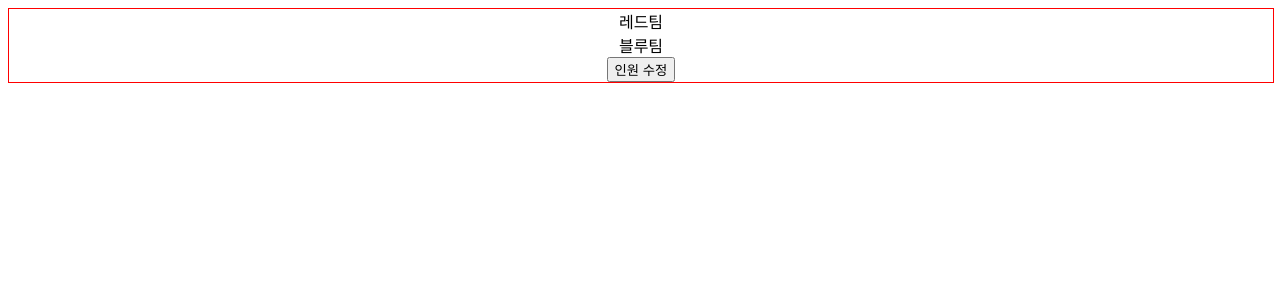
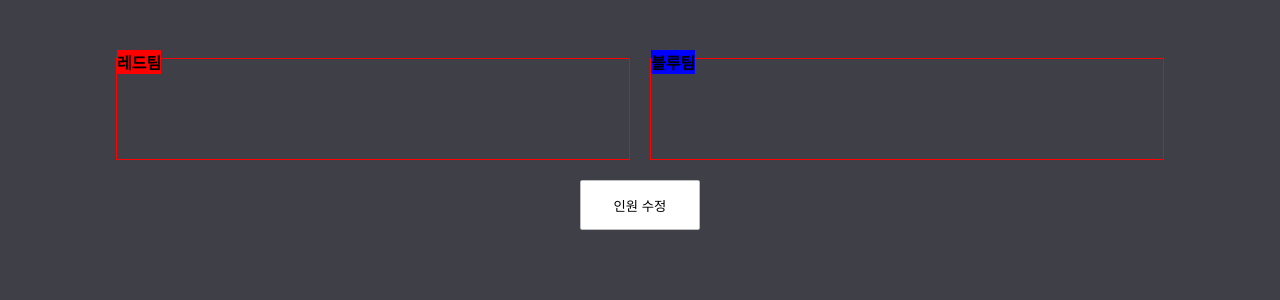
Before and after one commit to jdy0120/divisionTeam, a React (Create React App) app: page / in a window 1280 px wide. Both pictures are taken after a click on the button "팀 나누기". Shown: the top 300 px of the page. Built offline with nearby package versions, Linux system fonts and the light colour scheme.

Commit message:
style start

```diff
--- a/public/index.html
+++ b/public/index.html
@@ -9,6 +9,7 @@
       name="description"
       content="Web site created using create-react-app"
     />
+    <style src='./index.css'></style>
     <link rel="apple-touch-icon" href="%PUBLIC_URL%/logo192.png" />
     <!--
       manifest.json provides metadata used when your web app is installed on a
--- a/src/App.tsx
+++ b/src/App.tsx
@@ -8,17 +8,21 @@ import DragNDrop from './components/DragNDrop';
 
 const SelectOptionUser = styled.div`
   width: 100%;
-  border: 1px solid red;
   text-align: center;
+  margin-top: 3rem;
 `;
 
-const UserOption = styled.div`
+const DivTeamButton = styled.button`
+  margin-top: 10px;
+  width: 120px;
+  height: 50px;
+  border: 1px solid #BDBDC0;
+  border-radius: 2px;
+  background-color: white;
 
-`;
-
-const PrintUserID = styled.p`
-  display: inline;
-
+  &:hover {
+    background-color: #BDBDC0;
+  }
 `;
 
 function App() {
@@ -79,12 +83,12 @@ function App() {
         <>
           <InsertUser userInfoList={userInfoList} setUserInfoList={setUserInfoList}/>
           <DragNDrop userInfoList={userInfoList} setUserInfoList={setUserInfoList}/>
-          <button onClick={clickDivTeam}>{'팀 나누기'}</button>
+          <DivTeamButton onClick={clickDivTeam}>{'팀 나누기'}</DivTeamButton>
         </>
       :
       <div>
         <DivTeam userInfoList={userInfoList} />
-        <button onClick={clickSearchTeam}>{'인원 수정'}</button>
+        <DivTeamButton onClick={clickSearchTeam}>{'인원 수정'}</DivTeamButton>
       </div>
       }
     </SelectOptionUser>
--- a/src/components/DivTeam.tsx
+++ b/src/components/DivTeam.tsx
@@ -1,6 +1,45 @@
 import React from 'react';
 import { UserInfo } from '../../types/type';
 import { divisionTeam } from '../utils/division';
+import styled, { css } from 'styled-components';
+
+interface TeamNameProps {
+  teamColor: 'red'|'blue';
+}
+
+const DivTeamContainer = styled.div`
+  display: flex;
+  justify-content: center;
+`;
+
+const PrintTeam = styled.div`
+  position: relative;
+  width: 40%;
+  min-height: 100px;
+  margin: 10px;
+  border: 1px solid red;
+
+`;
+
+const TeamName = styled.h4`
+  position: absolute;
+  top: -30px;
+
+  ${({teamColor}:TeamNameProps) => {
+    if (teamColor === 'red') {
+      return css`
+        background-color: red;
+    `;
+    }
+
+
+    else if (teamColor === 'blue') {
+      return css`
+        background-color: blue;
+      `
+    }
+  }}
+`;
 
 interface Props {
   userInfoList: UserInfo[]
@@ -10,24 +49,24 @@ const DivTeam = (props: Props) => {
   const {redTeam, blueTeam} = divisionTeam(props.userInfoList)
 
   return (
-    <>
-      <div>
-        {'레드팀'}
+    <DivTeamContainer>
+      <PrintTeam>
+        <TeamName teamColor='red'>{'레드팀'}</TeamName>
         {redTeam.map((el,idx) => {
           return (
             <p key={idx}>{el.userId}</p>
           )
         })}
-      </div>
-      <div>
-        {'블루팀'}
+      </PrintTeam>
+      <PrintTeam>
+        <TeamName teamColor='blue'>{'블루팀'}</TeamName>
         {blueTeam.map((el,idx) => {
           return (
             <p key={idx}>{el.userId}</p>
           )
         })}
-      </div>
-    </>
+      </PrintTeam>
+    </DivTeamContainer>
   );
 }
 
--- a/src/components/DragNDrop.tsx
+++ b/src/components/DragNDrop.tsx
@@ -5,6 +5,7 @@ import { UserInfo, Position } from '../../types/type';
 import { checkValidTeam } from '../utils/checkValidTeam';
 
 const DragNDropStyle = styled.div`
+    margin-top: 10px;
     display: flex;
     justify-content: space-around;
 `;
@@ -12,7 +13,7 @@ const DragNDropStyle = styled.div`
 const DropStyle = styled.div`
     width: 250px;
     padding: 30px;
-    border: 1px solid blue;
+    border: 1px solid #BDBDC0;
     border-radius: 5px
 `;
 
--- a/src/components/InsertUser.tsx
+++ b/src/components/InsertUser.tsx
@@ -2,6 +2,14 @@ import React from 'react';
 import { UserInfo, MaterialMMR } from '../../types/type';
 import { getUserInfo, getUserAccountId } from '../utils/getUserInfo';
 import { calculate } from '../utils/calculate';
+import styled from 'styled-components';
+
+const Search = styled.input`
+  border: 0;
+`;
+
+const SearchButton = styled.button`
+`;
 
 const divUserId = (combinedID:string): string[] => {
   const regExp = /([a-z|A-z|0-9|ㄱ-ㅎ|ㅏ-ㅣ|가-힣]){1,}(님이 로비에 참가하셨습니다.)/g
@@ -130,8 +138,8 @@ const InsertUser = (props: Props) => {
 
   return(
     <>
-      <input type="text" onChange={(e) => {setIdState(e.target.value)}} />
-      <button onClick={addId}>{`검색`}</button>
+      <Search type="text" onChange={(e) => {setIdState(e.target.value)}} />
+      <SearchButton onClick={addId}>{`검색`}</SearchButton>
     </>
   );
 }
--- /dev/null
+++ b/src/index.css
@@ -0,0 +1,14 @@
+body {
+    margin: 0;
+    font-family: -apple-system, BlinkMacSystemFont, 'Segoe UI', 'Roboto', 'Oxygen',
+      'Ubuntu', 'Cantarell', 'Fira Sans', 'Droid Sans', 'Helvetica Neue',
+      sans-serif;
+    -webkit-font-smoothing: antialiased;
+    -moz-osx-font-smoothing: grayscale;
+    background-color: #3E3F47;
+  }
+
+  code {
+    font-family: source-code-pro, Menlo, Monaco, Consolas, 'Courier New',
+      monospace;
+  }
--- a/src/index.tsx
+++ b/src/index.tsx
@@ -1,6 +1,7 @@
 import React from 'react';
 import ReactDOM from 'react-dom';
 import App from './App';
+import './index.css'
 
 ReactDOM.render(
   <React.StrictMode>
--- a/src/utils/division.ts
+++ b/src/utils/division.ts
@@ -131,6 +131,10 @@ const checkSelectedTeam = (userListLength:number, i:number,teamOne:number,teamTw
         return false
     }
 
+    if ((reverseI&teamOne) === teamOne && (i&teamTwo) === teamTwo) {
+        return false
+    }
+
     return true
 }
 
```
